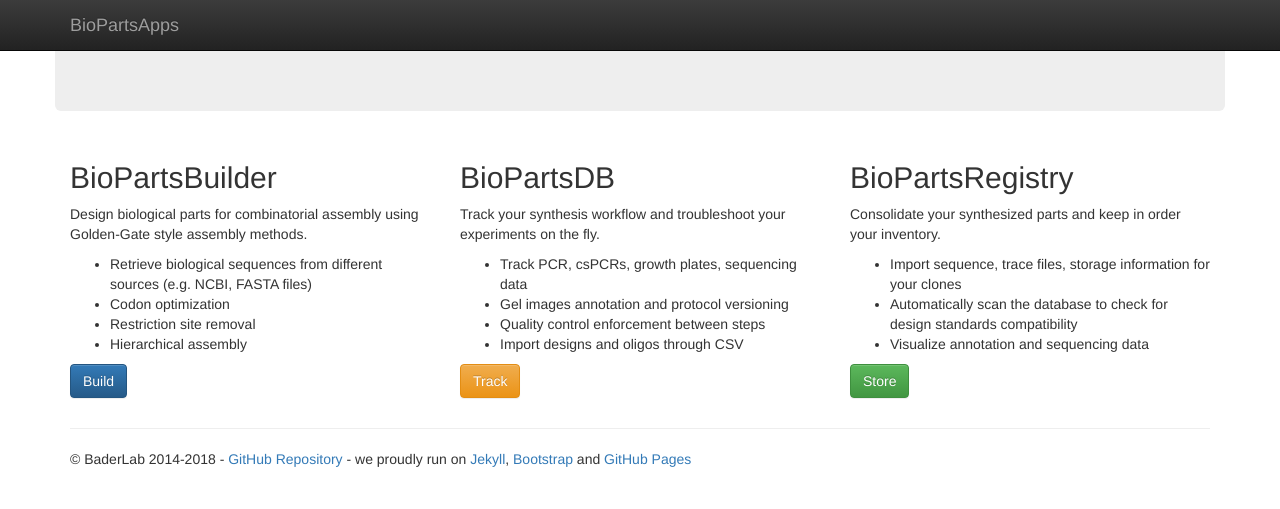
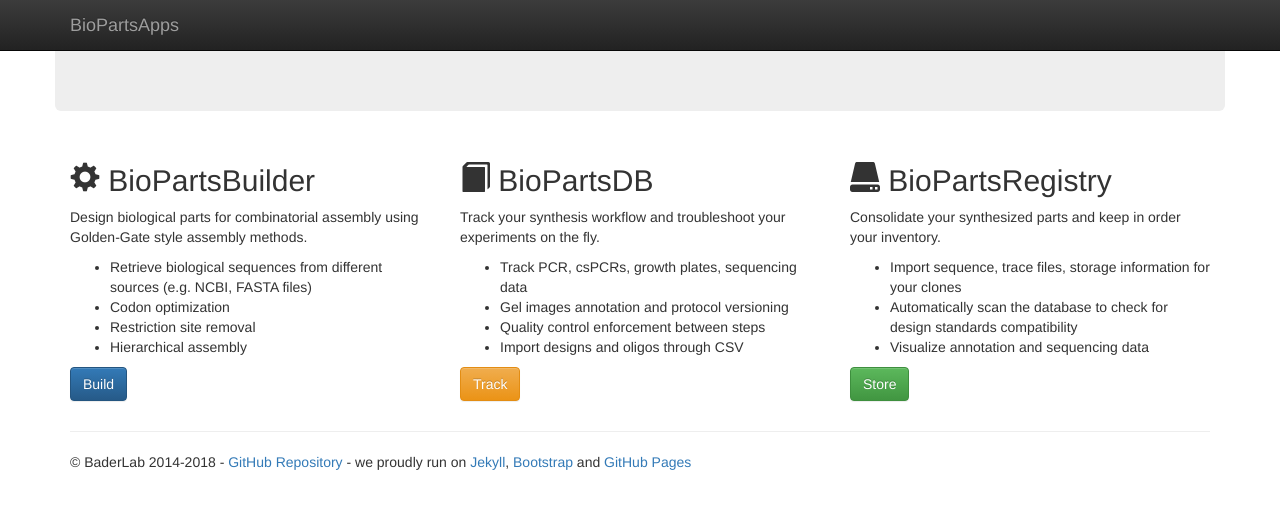
Before and after one commit to biopartsapps/biopartsapps.github.io, a Jekyll site: the page built from index.html, in a window 1280 px wide. Shown: the top 509 px of the page. Built offline with Jekyll 4.4.1, drawn with Linux system fonts in a browser that asks for light colours; nearby versions of some CDN libraries; library files that are not in the unit come from our copies; Markdown is read by kramdown in place of the engine named in the settings.

Commit message:
adding icons

```diff
--- a/index.html
+++ b/index.html
@@ -13,7 +13,7 @@ title: Welcome
 
 
  <div class="col-md-4">
-   <h2>BioPartsBuilder</h2>
+   <h2><span class="glyphicon glyphicon-cog"></span> BioPartsBuilder</h2>
    <p>
 	   Design biological parts for combinatorial assembly using Golden-Gate style assembly methods.
 	   <ul>
@@ -26,7 +26,7 @@ title: Welcome
    <p><a class="btn btn-primary" href="http://public.biopartsbuilder.org" role="button">Build</a></p>
  </div>
  <div class="col-md-4">
-   <h2>BioPartsDB</h2>
+   <h2><span class="glyphicon glyphicon-book"></span> BioPartsDB</h2>
    <p>Track your synthesis workflow and troubleshoot your experiments on the fly.</p>
    <ul>
 	   <li>Track PCR, csPCRs, growth plates, sequencing data</li>
@@ -37,7 +37,7 @@ title: Welcome
    <p><a class="btn btn-warning" href="https://github.com/biopartsapps/biopartsdb" role="button">Track</a></p>
 </div>
  <div class="col-md-4">
-   <h2>BioPartsRegistry</h2>
+   <h2><span class="glyphicon glyphicon-hdd"></span> BioPartsRegistry</h2>
    <p>
 	   Consolidate your synthesized parts and keep in order your inventory.
 	   <ul>
```
